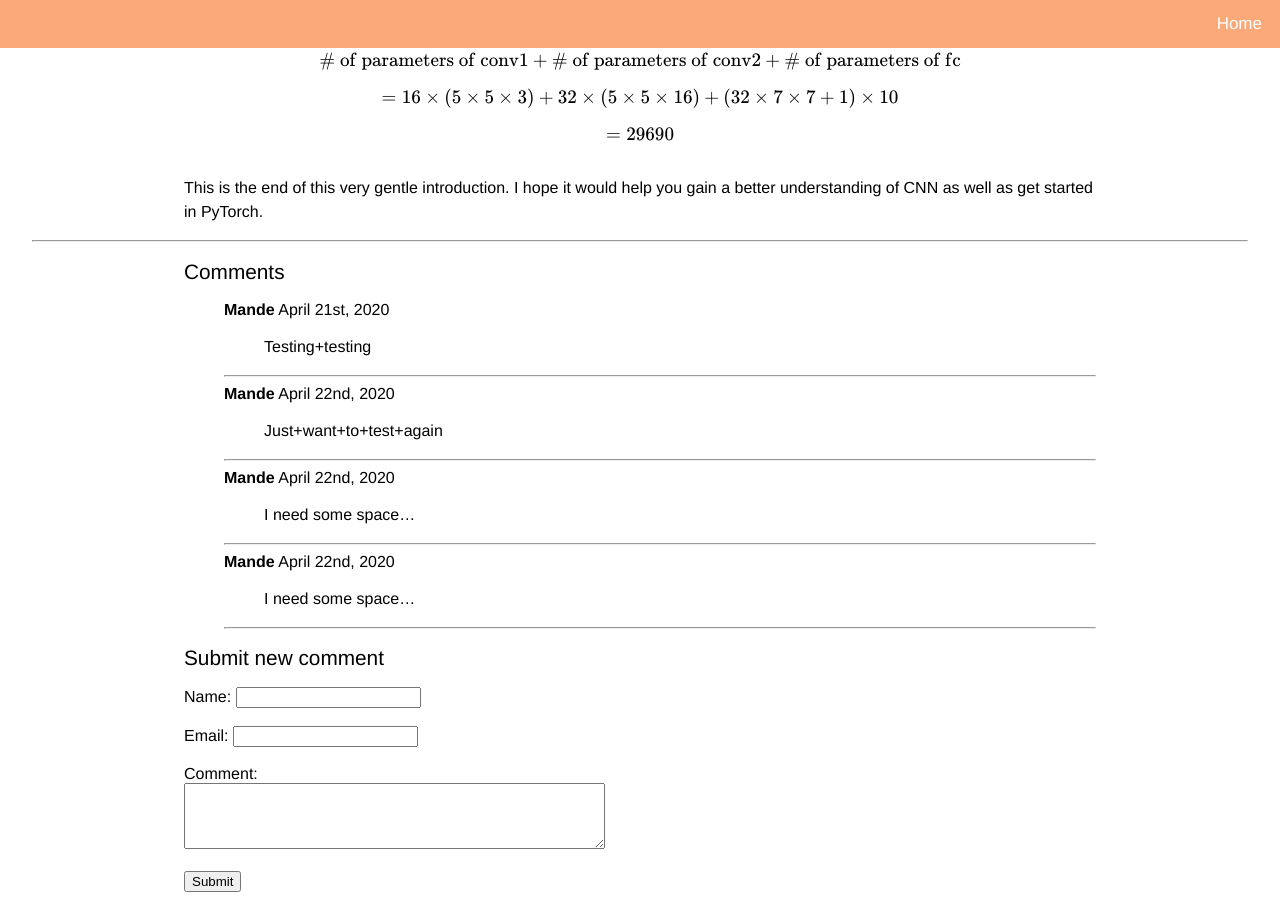
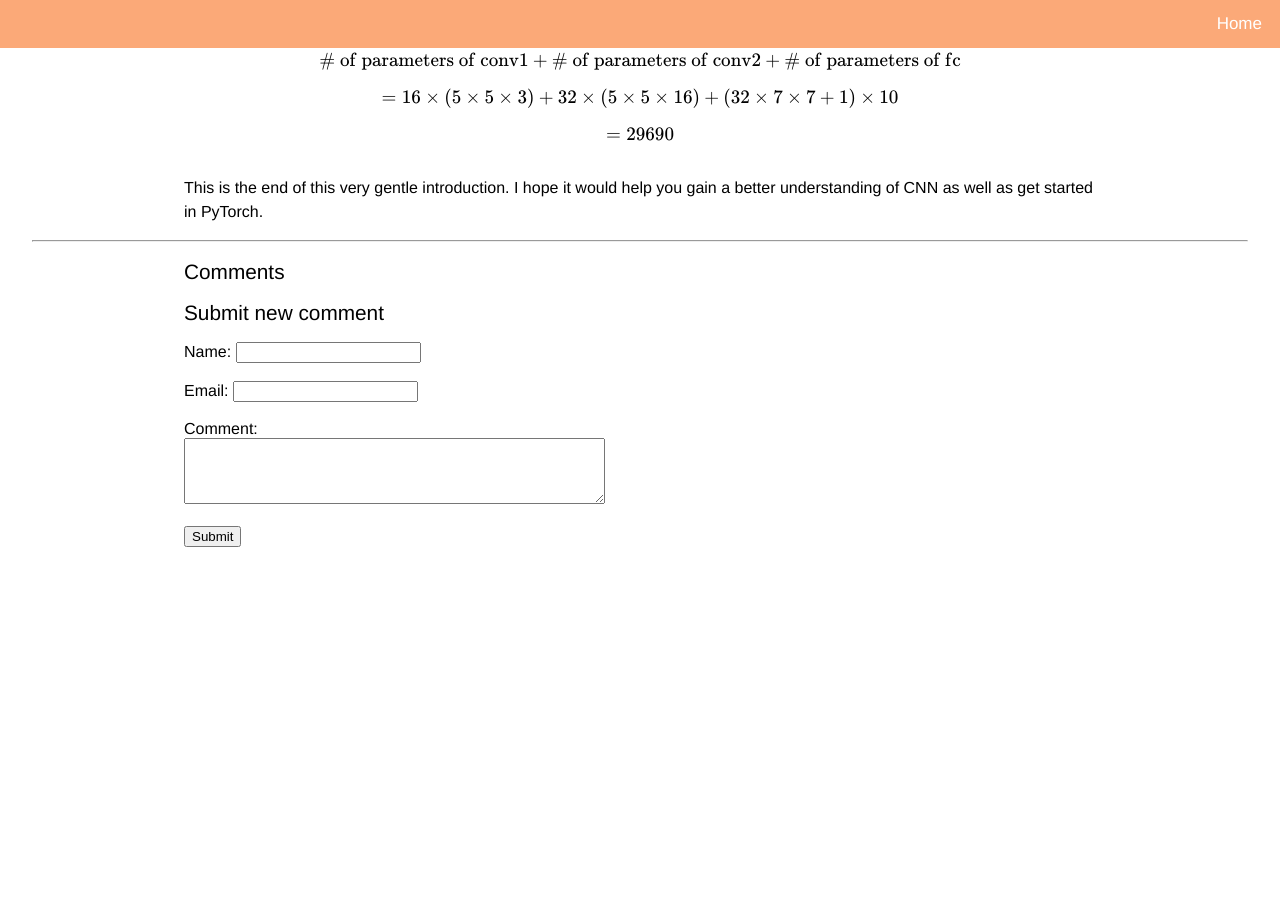
Before and after one commit to takmanman/takmanman.github.io, a Jekyll site: the page built from _posts/2019-09-08-basic-cnn.md, in a window 1280 px wide and 900 px high, scrolled down 6005 px. Built offline with Jekyll 4.4.1, drawn with Linux system fonts in a browser that asks for light colours; nearby versions of some CDN libraries; after the commit the page ends 6560 px from its top, so only the background shows below that.

Commit message:
better sort

```diff
--- a/_data/comments/2019-09-08-basic-cnn/0605392b-0993-46c7-9cfc-e021459b2f96.yml
+++ /dev/null
@@ -1,4 +0,0 @@
-id: 0605392b-0993-46c7-9cfc-e021459b2f96
-name: Mande
-date: 2020-04-21
-message: Testing+testing
--- a/_data/comments/2019-09-08-basic-cnn/24b886d3-678c-4d94-a716-0f561e0e2322.yml
+++ /dev/null
@@ -1,4 +0,0 @@
-id: 24b886d3-678c-4d94-a716-0f561e0e2322
-name: Mande
-date: 2020-04-22
-message: Just+want+to+test+again
--- a/_data/comments/2019-09-08-basic-cnn/32272100-9db4-46be-a763-4baa242e8c7a.yml
+++ /dev/null
@@ -1,4 +0,0 @@
-id: 32272100-9db4-46be-a763-4baa242e8c7a
-name: Mande
-date: 2020-04-22
-message: I need some space...
--- a/_data/comments/2019-09-08-basic-cnn/c1730841-c56f-4534-a29a-3f463a2d3ad6.yml
+++ /dev/null
@@ -1,4 +0,0 @@
-id: c1730841-c56f-4534-a29a-3f463a2d3ad6
-name: Mande
-date: 2020-04-22
-message: I need some space...
--- a/_data/comments/2019-09-08-map-vs-mle/4a771af3-1eb9-4687-80e5-1394f2d46cbc.yml
+++ /dev/null
@@ -1,4 +0,0 @@
-id: 4a771af3-1eb9-4687-80e5-1394f2d46cbc
-name: Mande
-date: 2020-04-22
-message: There should be space now
--- a/_data/comments/2019-09-08-map-vs-mle/c7c7ac36-1493-4258-b296-390bdb215ee9.yml
+++ /dev/null
@@ -1,4 +0,0 @@
-id: c7c7ac36-1493-4258-b296-390bdb215ee9
-name: Mande
-date: 2020-04-22
-message: Test+Test
--- a/_includes/comment-new.html
+++ b/_includes/comment-new.html
@@ -1,6 +1,6 @@
 <h2>Submit new comment</h2>
 
-{% capture comment_date %}{{ site.time | date: "%Y-%m-%d" }}{% endcapture %}
+{% capture comment_date %}{{ site.time }}{% endcapture %}
 {% capture post_date %}{{ page.date | date: "%Y-%m-%d" }}{% endcapture %}
 {% capture comment_directory %}{{ post_date|append: '-'|append: page.shortname }}{% endcapture %}
 <form action="https://7n3q0jag7c.execute-api.us-west-2.amazonaws.com/alpha/%7Bproxy+%7D" method="post">
```
